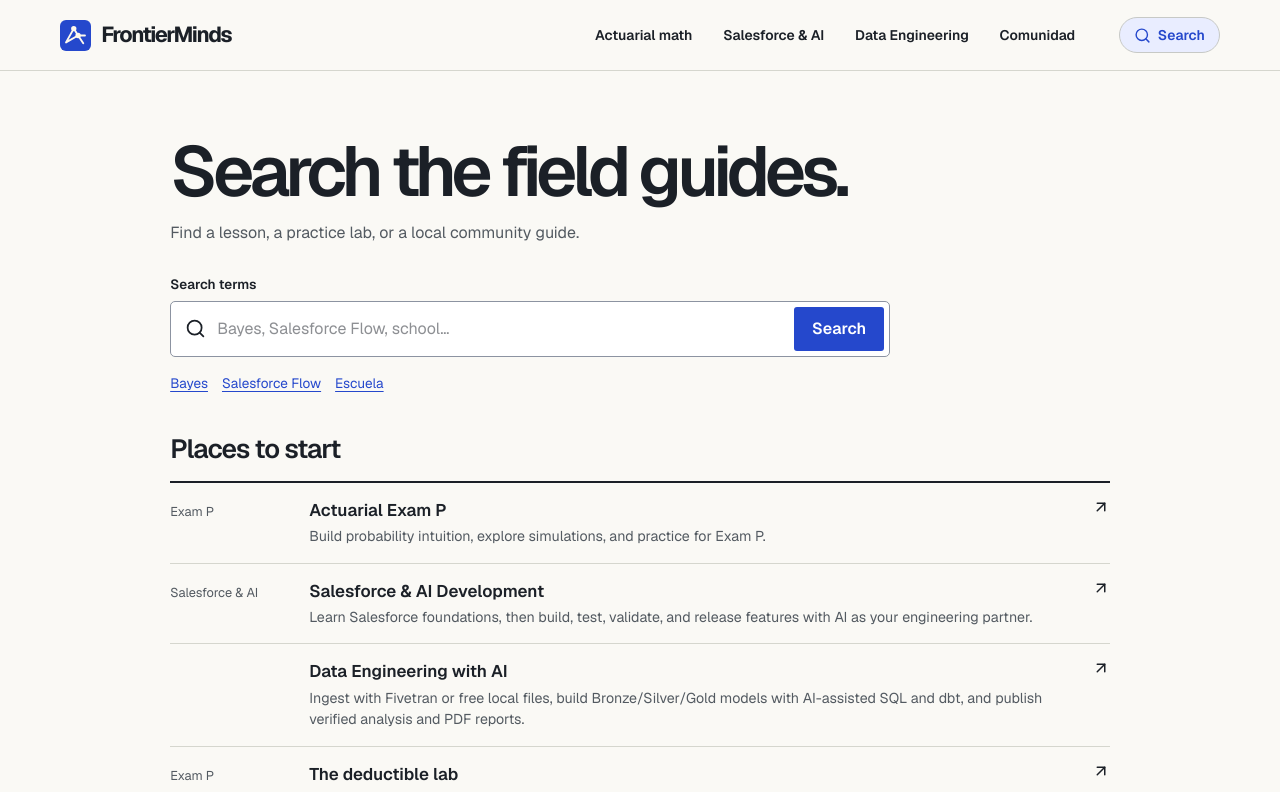
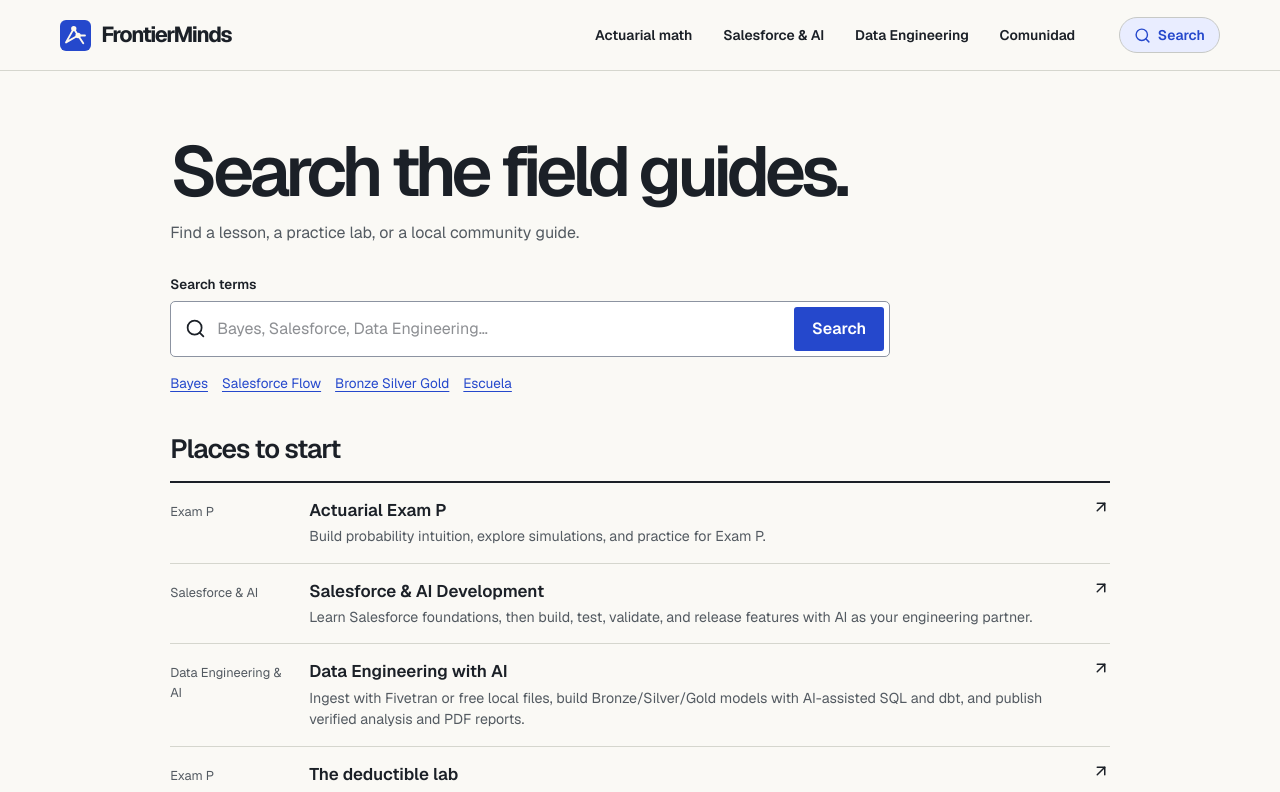
Before and after one commit to Carlos-Verdugo7/frontierminds, a Next.js app: page /search in a window 1280 px wide. Shown: the top 792 px of the page. Built offline with nearby package versions, Linux system fonts and the light colour scheme; no server answers.

Commit message:
Teach search results to label the Data Engineering field guide

```diff
--- a/src/components/site/GuideSearch.tsx
+++ b/src/components/site/GuideSearch.tsx
@@ -7,7 +7,7 @@ export type QueryParams = Promise<Record<string, string | string[] | undefined>>
 export function first(value: string | string[] | undefined) {
   return (Array.isArray(value) ? value[0] : value) ?? '';
 }
-const labels = { 'exam-p': 'Exam P', salesforce: 'Salesforce & AI', comunidad: 'Comunidad' };
+const labels = { 'exam-p': 'Exam P', salesforce: 'Salesforce & AI', 'data-engineering': 'Data Engineering & AI', comunidad: 'Comunidad' };
 
 export default function GuideSearch({ query, es = false }: { query: string; es?: boolean }) {
   const results = findGuides(query);
@@ -16,9 +16,9 @@ export default function GuideSearch({ query, es = false }: { query: string; es?:
     <h1>{es ? 'Busca en FrontierMinds.' : 'Search the field guides.'}</h1>
     <p>{es ? 'Encuentra una lección, un laboratorio o una guía para tu familia.' : 'Find a lesson, a practice lab, or a local community guide.'}</p>
     <form method="get" action={url} role="search"><label htmlFor="guide-query">{es ? 'Palabras de búsqueda' : 'Search terms'}</label>
-      <div className={styles.formRow}><Search size={21} aria-hidden="true" /><input type="search" id="guide-query" name="q" defaultValue={query} placeholder={es ? 'Escuela, trabajo, Bayes…' : 'Bayes, Salesforce Flow, school…'} /><button type="submit">{es ? 'Buscar' : 'Search'}</button></div>
+      <div className={styles.formRow}><Search size={21} aria-hidden="true" /><input type="search" id="guide-query" name="q" defaultValue={query} placeholder={es ? 'Escuela, trabajo, Bayes…' : 'Bayes, Salesforce, Data Engineering…'} /><button type="submit">{es ? 'Buscar' : 'Search'}</button></div>
     </form>
-    <nav aria-label={es ? 'Búsquedas sugeridas' : 'Suggested searches'} className={styles.suggestions}>{(es ? ['Escuela', 'Empleo', 'Inglés'] : ['Bayes', 'Salesforce Flow', 'Escuela']).map(term => <Link key={term} href={url + '?q=' + encodeURIComponent(term)}>{term}</Link>)}</nav>
+    <nav aria-label={es ? 'Búsquedas sugeridas' : 'Suggested searches'} className={styles.suggestions}>{(es ? ['Escuela', 'Empleo', 'Inglés'] : ['Bayes', 'Salesforce Flow', 'Bronze Silver Gold', 'Escuela']).map(term => <Link key={term} href={url + '?q=' + encodeURIComponent(term)}>{term}</Link>)}</nav>
     <div className={styles.resultsHead}><h2>{query.trim() ? (es ? 'Resultados' : 'Results') : (es ? 'Por dónde empezar' : 'Places to start')}</h2>{query.trim() && <span>{results.length} {es ? (results.length === 1 ? 'resultado' : 'resultados') : (results.length === 1 ? 'match' : 'matches')}</span>}</div>
     {results.length ? <ul className={styles.results}>{results.map(item => <li key={item.path}><Link href={item.path}><span className={styles.area}>{labels[item.area]}</span><div lang={item.area === 'comunidad' ? 'es' : 'en'}><strong>{item.title}</strong><p>{item.detail}</p></div><ArrowUpRight size={18} aria-hidden="true" /></Link></li>)}</ul> :
       <div className={styles.empty}><p>{es ? 'No encontramos coincidencias. Prueba con una palabra, como “escuela” o “luz”.' : 'No matches. Try one subject or skill, such as “deductible” or “Flow”.'}</p><Link href={url}>{es ? 'Ver opciones para empezar' : 'Show starting points'}</Link></div>}
```
